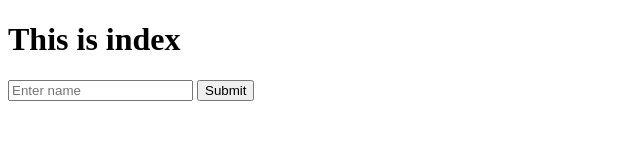
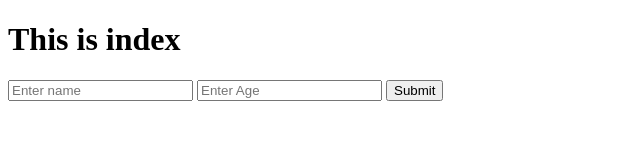
Before and after one commit to Gopal0206/repo4, a plain HTML site: page index.html in a window 1280 px wide. Shown: the whole page, without its empty margins (0-640 px from the left). Drawn offline with Linux system fonts and the light colour scheme.

Commit message:
Add fields in Form

```diff
--- a/index.html
+++ b/index.html
@@ -9,6 +9,7 @@
     <h1>This is index</h1>
     <form>
         <input placeholder="Enter name"/>
+        <input type="number" placeholder="Enter Age"/>
         <input type="submit"/>
     </form>
 </body>
```
